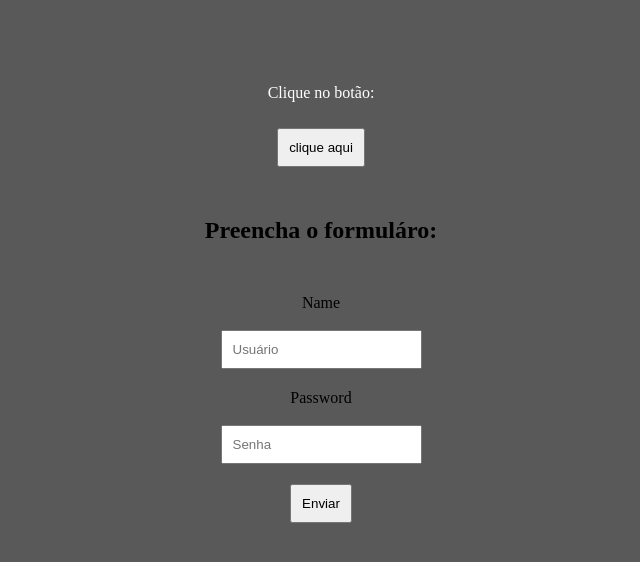
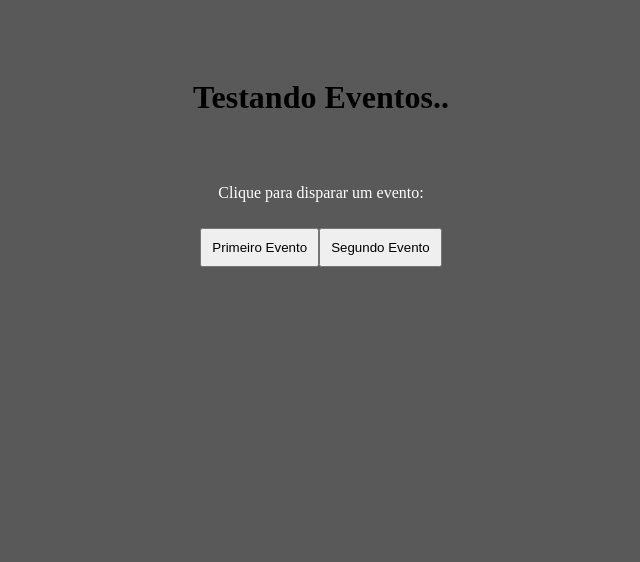
Before and after one commit to Adryel0713/react-log, a React (Create React App) app in the folder meu-primeiro-programa/: page / in a window 1280 px wide. Shown: the top 562 px of the page, without its empty margins (319-959 px from the left). Built offline with nearby package versions, Linux system fonts and the light colour scheme.

Commit message:
Eventos por props

```diff
--- a/meu-primeiro-programa/src/App.js
+++ b/meu-primeiro-programa/src/App.js
@@ -1,17 +1,11 @@
 import './App.css';
-// import HelloWorld from "./components/HelloWorld";
-// import SayMyName from './components/SayMyName';
-// import Pessoa from './components/Pessoa';
-// import Frases from "./components/Frases"
-// import List from './components/List';
 import Evento from './components/Evento';
-import Form from './components/Form';
 
 function App() {
   return (
-    <div className="App"> {/* Ao invés de class, é className */}
+    <div className="App">
+    <h1>Testando Eventos..</h1>
       <Evento/>
-      <Form/>
     </div>
   );
 }
--- a/meu-primeiro-programa/src/components/Evento.js
+++ b/meu-primeiro-programa/src/components/Evento.js
@@ -1,12 +1,19 @@
+import Button from "./evento/Button";
+
 function Evento(){
 
-    function clicar(){
-        console.log("Você clicou aqui");
+    function meuEvento(){
+        console.log("Ativando primeiro evento");
+    }
+
+    function segundoEvento(){
+        console.log("Ativando segundo Evento..");
     }
     return(
         <div>
-            <p>Clique no botão:</p>
-            <button onClick={clicar}>clique aqui</button>
+            <p>Clique para disparar um evento:</p>
+            <Button event={meuEvento} text="Primeiro Evento"/>
+            <Button event={segundoEvento } text="Segundo Evento"/>
         </div>
     )
 }
--- /dev/null
+++ b/meu-primeiro-programa/src/components/evento/Button.js
@@ -0,0 +1,5 @@
+function Button(props){
+
+    return <button onClick={props.event}>{props.text}</button>
+}
+export default Button;
```
